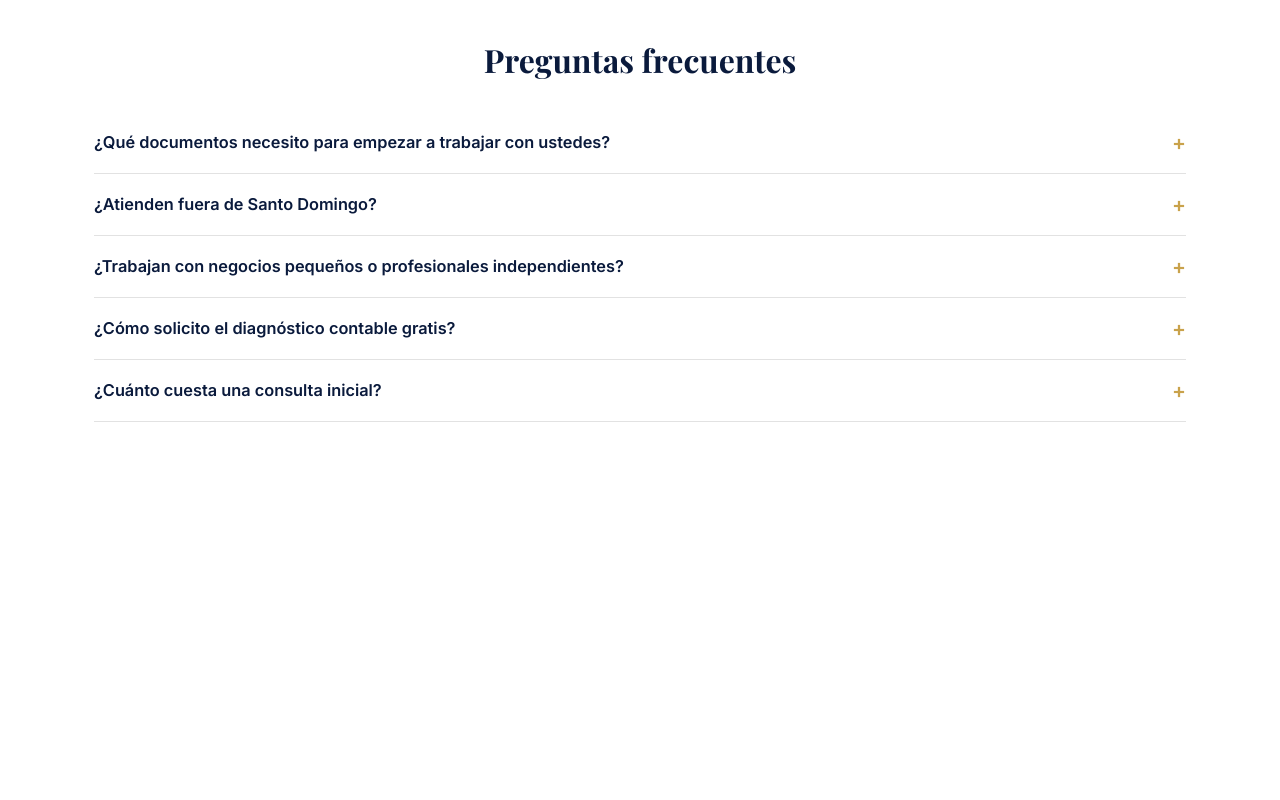
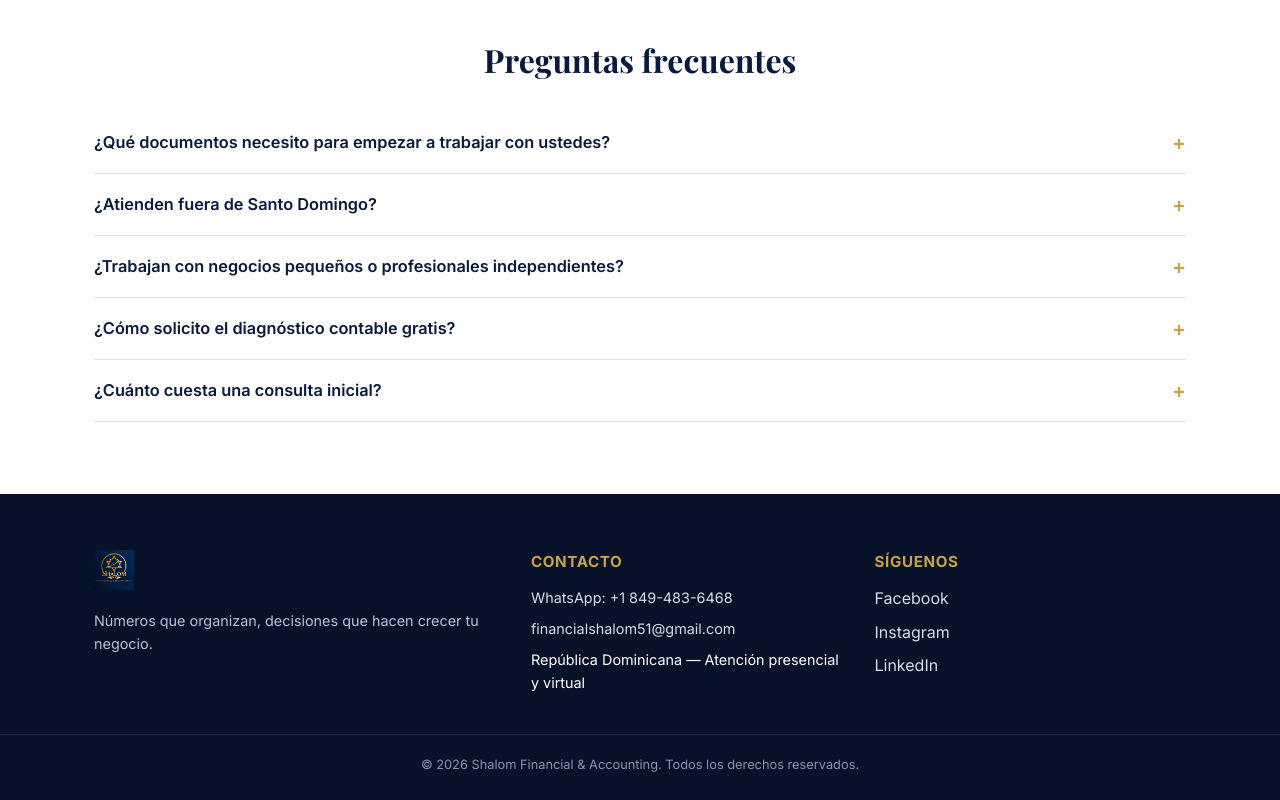
Before and after one commit to pidelopues12-sys/Proyecto_Julissa, a plain HTML site: page index.html in a window 1280 px wide. Shown: the part 3168-3968 px from the top of the page. Before the commit the page ends 3662 px from the top, so only its background shows below. Drawn offline with nearby package versions, Linux system fonts and the light colour scheme.

Commit message:
Add footer/contact section

```diff
--- a/css/style.css
+++ b/css/style.css
@@ -145,3 +145,17 @@ h2 { font-size: 2rem; margin-bottom: 32px; text-align: center; }
 .faq-answer { max-height: 0; overflow: hidden; transition: max-height 0.25s ease; }
 .faq-item.is-open .faq-answer { max-height: 300px; }
 .faq-answer p { padding-bottom: 18px; color: #444; }
+
+/* Footer */
+.site-footer { background: var(--color-navy-dark); color: var(--color-white); padding: 56px 0 24px; }
+.footer-inner { display: grid; grid-template-columns: 1.3fr 1fr 1fr; gap: 32px; margin-bottom: 32px; }
+.footer-logo { height: 40px; margin-bottom: 12px; }
+.footer-brand p { color: #b9c2d6; font-size: 0.9rem; }
+.footer-contact h4, .footer-social h4 { color: var(--color-gold); font-family: var(--font-body); font-size: 0.95rem; margin-bottom: 12px; text-transform: uppercase; letter-spacing: 0.04em; }
+.footer-contact p { margin-bottom: 8px; font-size: 0.9rem; }
+.footer-contact a, .social-links a { color: #d7dcea; text-decoration: none; }
+.footer-contact a:hover, .social-links a:hover { color: var(--color-gold); }
+.social-links { display: flex; flex-direction: column; gap: 8px; }
+.footer-bottom { text-align: center; font-size: 0.8rem; color: #8b93a8; border-top: 1px solid rgba(255,255,255,0.1); padding-top: 20px; }
+
+@media (max-width: 700px) { .footer-inner { grid-template-columns: 1fr; text-align: center; } .social-links { align-items: center; } }
--- a/index.html
+++ b/index.html
@@ -186,7 +186,30 @@
   <!-- TASK7:CHAT_WIDGET -->
 </main>
 
-<!-- TASK5:FOOTER -->
+<footer class="site-footer" id="contacto">
+  <div class="container footer-inner">
+    <div class="footer-brand">
+      <img src="images/logo.png" alt="Shalom Financial & Accounting" class="footer-logo">
+      <p>Números que organizan, decisiones que hacen crecer tu negocio.</p>
+    </div>
+    <div class="footer-contact">
+      <h4>Contacto</h4>
+      <p><a href="https://wa.me/18494836468" target="_blank" rel="noopener">WhatsApp: +1 849-483-6468</a></p>
+      <p><a href="mailto:financialshalom51@gmail.com">financialshalom51@gmail.com</a></p>
+      <p>República Dominicana — Atención presencial y virtual</p>
+    </div>
+    <div class="footer-social">
+      <h4>Síguenos</h4>
+      <!-- Reemplazar "#" por las URLs reales de las redes sociales de Shalom -->
+      <div class="social-links">
+        <a href="#">Facebook</a>
+        <a href="#">Instagram</a>
+        <a href="#">LinkedIn</a>
+      </div>
+    </div>
+  </div>
+  <p class="footer-bottom">© <span id="footer-year"></span> Shalom Financial & Accounting. Todos los derechos reservados.</p>
+</footer>
 
 <script src="js/main.js"></script>
 </body>
--- a/js/main.js
+++ b/js/main.js
@@ -38,8 +38,14 @@ function initFaqAccordion() {
   });
 }
 
+function initFooterYear() {
+  const el = document.getElementById("footer-year");
+  if (el) el.textContent = new Date().getFullYear();
+}
+
 document.addEventListener("DOMContentLoaded", () => {
   initNavToggle();
   initWhatsAppButtons();
   initFaqAccordion();
+  initFooterYear();
 });
```
